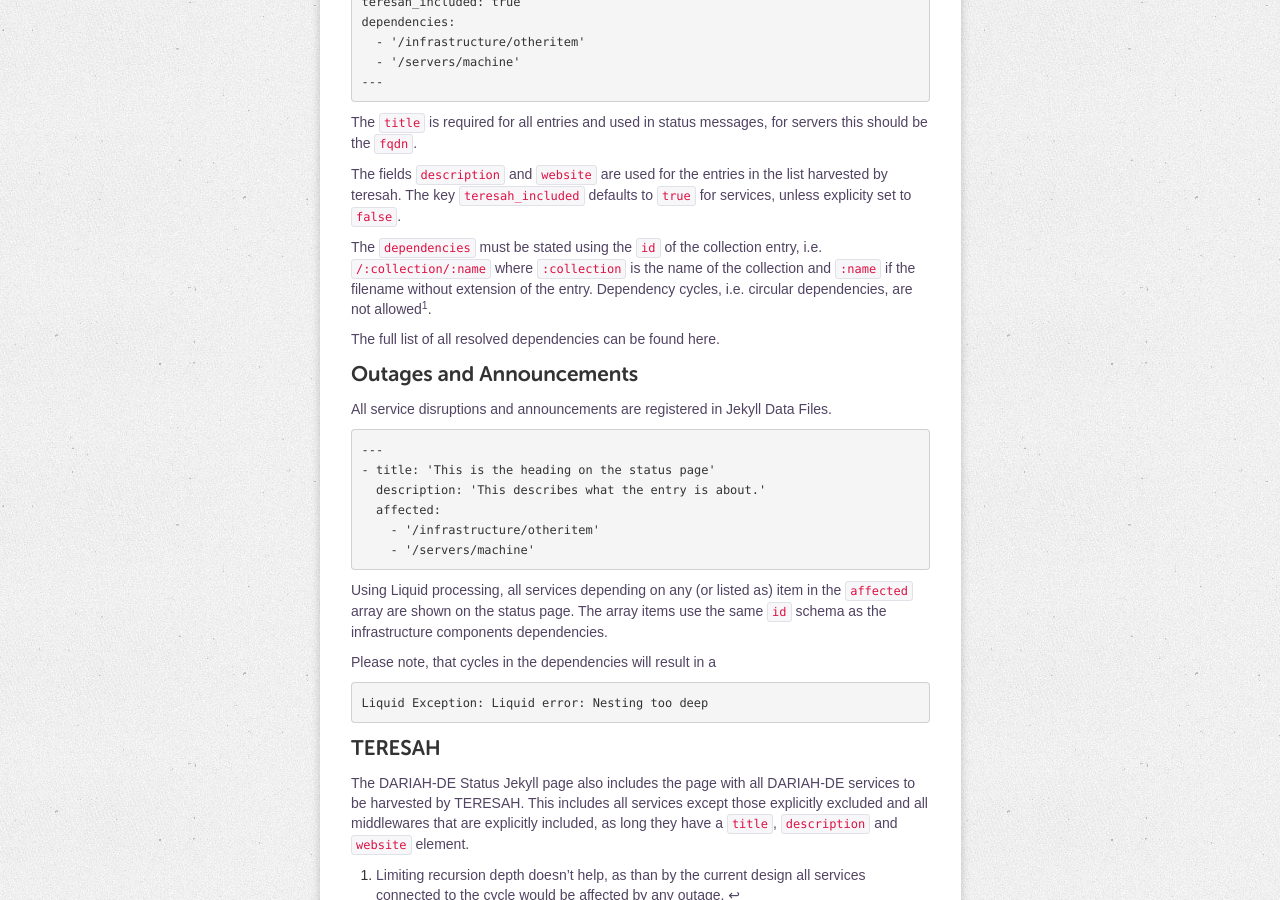
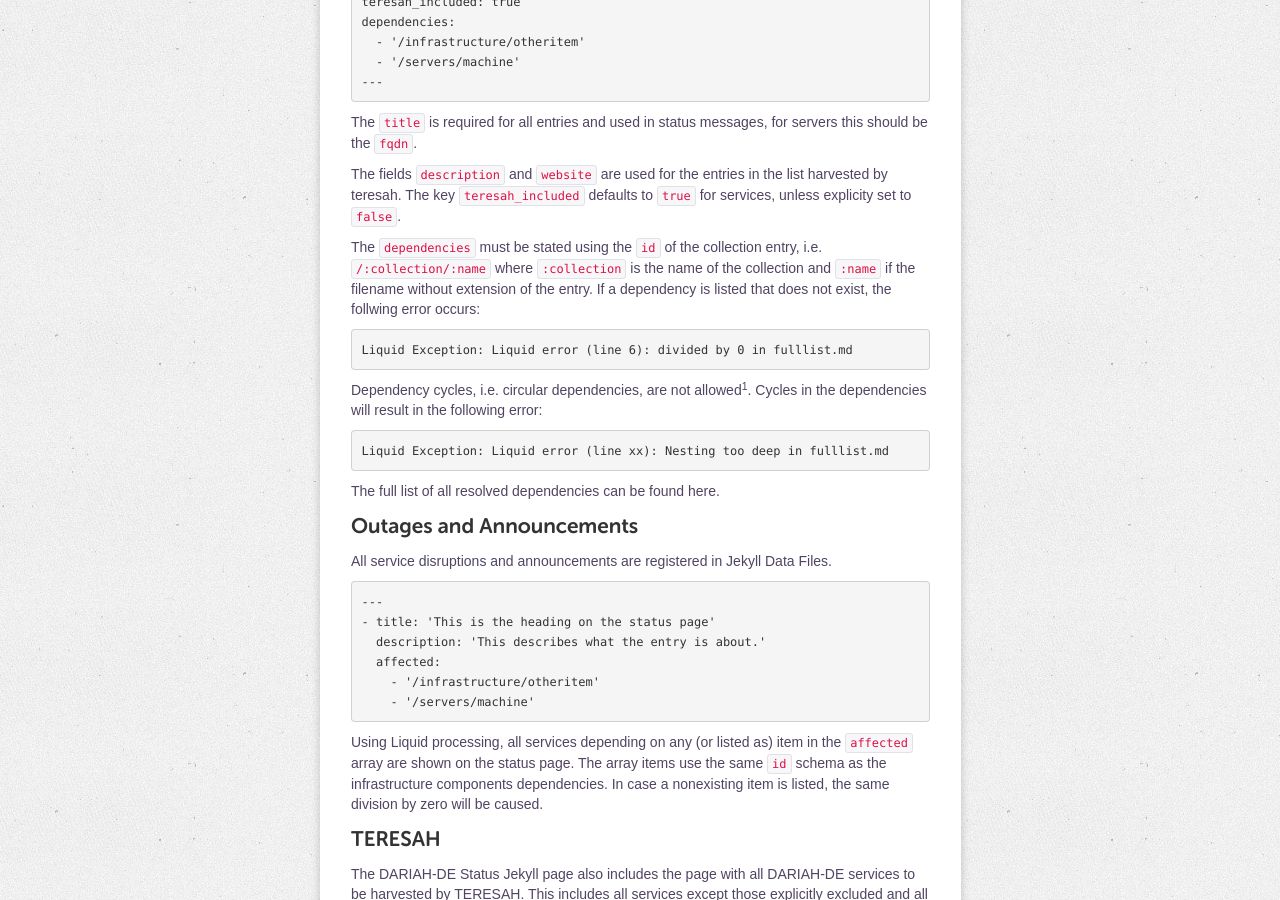
Before and after one commit to DARIAH-DE/status, a Jekyll site: the page built from documentation.md, in a window 1280 px wide and 900 px high, scrolled down 472 px. Built offline with Jekyll 4.4.1, drawn with Linux system fonts in a browser that asks for light colours; our own code applies the rules of GitHub Pages for plain Markdown files.

Commit message:
Validate depencency existance

````diff
--- a/_includes/check_service.html
+++ b/_includes/check_service.html
@@ -2,6 +2,8 @@
 yepp
 {% endif %}
 {% for dependency in include.service.dependencies %}
+  {% comment %} Make sure the dependency exists {% endcomment %}
+  {% include validate_item_exists.html item=dependency %}
   {% if dependency contains '/services/' %}
     {% assign next_service = site.services | where:"id", dependency | first %}
   {% endif %}
--- a/_includes/list_affected.html
+++ b/_includes/list_affected.html
@@ -1,6 +1,9 @@
 {% assign list_announced_affected = "" | split: ", " %}
 
 {% for affected_item in include.affected %}
+
+  {% comment %} Make sure the item in the dependency exists {% endcomment %}
+  {% include validate_item_exists.html item=affected_item %}
 
   {% for service in site.services %}
 
--- a/_services/geobrowser.yaml
+++ b/_services/geobrowser.yaml
@@ -3,6 +3,6 @@
 description: 'The Geo-Browser is a web-based tool for analyzing and visualizing space-time relations of data and source collections.'
 website: 'https://geobrowser.de.dariah.eu'
 dependencies:
-  - '/infrastructure/dariahstorage'
+  - '/middleware/dariahstorage'
   - '/servers/ref'
 ---
--- a/_services/repository.yaml
+++ b/_services/repository.yaml
@@ -4,5 +4,5 @@
 website: 'https://de.dariah.eu/repository'
 teresah_included: false
 dependencies:
-  - '/infrastructure/dariahstorage'
+  - '/middleware/dariahstorage'
 ---
--- a/documentation.md
+++ b/documentation.md
@@ -31,7 +31,17 @@
 The fields `description` and `website` are used for the entries in the list harvested by teresah. The key `teresah_included` defaults to `true` for services, unless explicity set to `false`.
 
 The `dependencies` must be stated using the `id` of the collection entry, i.e. `/:collection/:name` where `:collection` is the name of the collection and `:name` if the filename without extension of the entry.
+If a dependency is listed that does not exist, the follwing error occurs:
+```
+Liquid Exception: Liquid error (line 6): divided by 0 in fulllist.md
+```
+
 Dependency cycles, i.e. circular dependencies, are not allowed[^1].
+Cycles in the dependencies will result in the following error:
+
+```
+Liquid Exception: Liquid error (line xx): Nesting too deep in fulllist.md
+```
 
 [^1]: Limiting recursion depth doesn't help, as than by the current design all services connected to the cycle would be affected by any outage.
 
@@ -50,13 +60,9 @@
     - '/servers/machine'
 ```
 
-Using [Liquid](https://shopify.github.io/liquid/) processing, all services depending on any (or listed as) item in the `affected` array are shown on the status page. The array items use the same `id` schema as the infrastructure components dependencies.
-
-Please note, that cycles in the dependencies will result in a
-
-```
-Liquid Exception: Liquid error: Nesting too deep
-```
+Using [Liquid](https://shopify.github.io/liquid/) processing, all services depending on any (or listed as) item in the `affected` array are shown on the status page.
+The array items use the same `id` schema as the infrastructure components dependencies.
+In case a nonexisting item is listed, the same division by zero will be caused.
 
 ## TERESAH
 
````
Also changed, not shown: _includes/validate_item_exists.html (added, +9 -0 lines).
